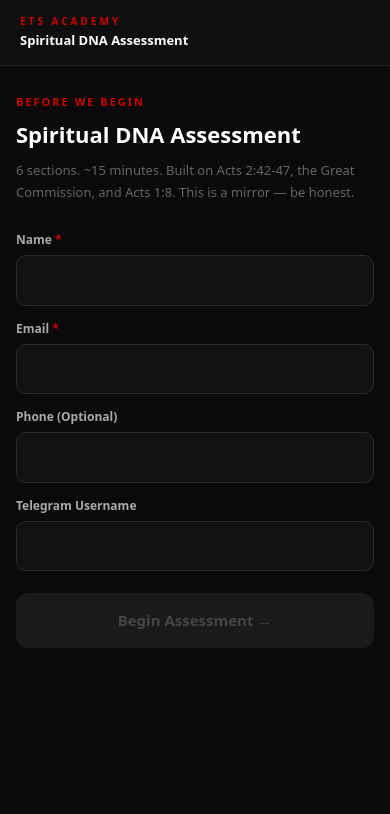
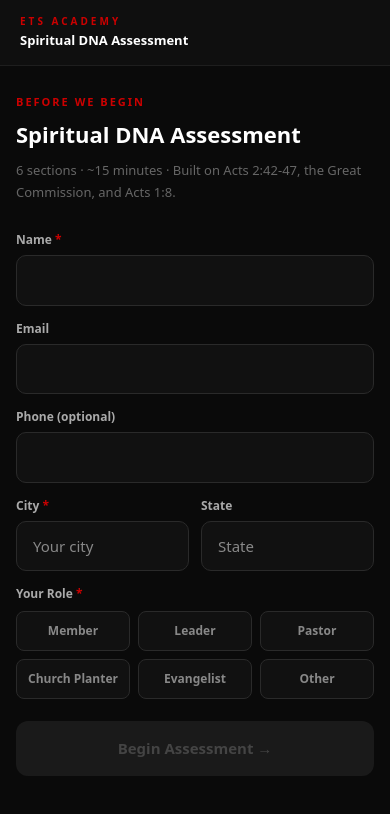
Before and after one commit to Pastorreno/jesus-generation-mini-app, a Next.js app: page /assessment in a window 390 px wide. Shown: the top 814 px of the page. Built offline with nearby package versions, Linux system fonts and the light colour scheme.

Commit message:
fix: trim love language to 10 distinct pairs, fix tap responsiveness

```diff
--- a/src/app/assessment/page.tsx
+++ b/src/app/assessment/page.tsx
@@ -7,7 +7,7 @@ import type { S1Answers, S2Answers, S3Answers, S4Answers, S5Answers, S6Answers }
 
 type Step = 'intake' | 's1' | 's2' | 's3' | 's4' | 's5' | 's6' | 'submitting';
 
-interface Intake { name: string; email: string; phone: string; telegram: string; }
+interface Intake { name: string; email: string; phone: string; telegram: string; city: string; state: string; role: string; church_name: string; }
 
 const STORAGE_KEY = 'ets_assessment_v2';
 const save = (d: object) => { try { localStorage.setItem(STORAGE_KEY, JSON.stringify(d)); } catch {} };
@@ -26,7 +26,7 @@ export default function AssessmentPage() {
   const router = useRouter();
   const [step, setStep] = useState<Step>('intake');
   const [telegramId, setTelegramId] = useState<number | null>(null);
-  const [intake, setIntake] = useState<Intake>({ name: '', email: '', phone: '', telegram: '' });
+  const [intake, setIntake] = useState<Intake>({ name: '', email: '', phone: '', telegram: '', city: '', state: '', role: '', church_name: '' });
   const [s1, setS1] = useState<S1Answers>({});
   const [s2, setS2] = useState<S2Answers>({});
   const [s3, setS3] = useState<S3Answers>({});
@@ -42,11 +42,11 @@ export default function AssessmentPage() {
     const tgUsername = params.get('username');
     if (tgId) {
       setTelegramId(Number(tgId));
-      setIntake({ name: tgName ? decodeURIComponent(tgName) : '', email: '', phone: '', telegram: tgUsername ? decodeURIComponent(tgUsername) : '' });
+      setIntake({ name: tgName ? decodeURIComponent(tgName) : '', email: '', phone: '', telegram: tgUsername ? decodeURIComponent(tgUsername) : '', city: '', state: '', role: '', church_name: '' });
     }
     const saved = load();
     if (saved?.step && saved.step !== 'intake') {
-      setIntake(saved.intake ?? { name: '', email: '', phone: '', telegram: '' });
+      setIntake(saved.intake ?? { name: '', email: '', phone: '', telegram: '', city: '', state: '', role: '', church_name: '' });
       setS1(saved.s1 ?? {}); setS2(saved.s2 ?? {}); setS3(saved.s3 ?? {});
       setS4(saved.s4 ?? {}); setS5(saved.s5 ?? {}); setS6(saved.s6 ?? {});
       setStep(saved.step);
@@ -192,20 +192,25 @@ export default function AssessmentPage() {
 }
 
 // ─── INTAKE ───────────────────────────────────────────────────────────────────
-function IntakeStep({ values, onChange, onNext }: { values: { name: string; email: string; phone: string; telegram: string }; onChange: (v: { name: string; email: string; phone: string; telegram: string }) => void; onNext: () => void }) {
-  const valid = values.name.trim().length > 0 && values.email.trim().length > 0;
+function IntakeStep({ values, onChange, onNext }: { values: Intake; onChange: (v: Intake) => void; onNext: () => void }) {
+  const valid = values.name.trim().length > 0 && values.city.trim().length > 0 && values.role.length > 0;
+
+  const ROLES = ['Member', 'Leader', 'Pastor', 'Church Planter', 'Evangelist', 'Other'];
+
   return (
     <div>
       <p style={{ color: '#cc0000', fontSize: 11, fontWeight: 700, textTransform: 'uppercase', letterSpacing: 2, marginBottom: 8 }}>Before We Begin</p>
       <h1 style={{ color: '#fff', fontSize: 22, fontWeight: 800, marginBottom: 8 }}>Spiritual DNA Assessment</h1>
       <p style={{ color: '#666', fontSize: 13, marginBottom: 28, lineHeight: 1.7 }}>
-        6 sections. ~15 minutes. Built on Acts 2:42-47, the Great Commission, and Acts 1:8. This is a mirror — be honest.
+        6 sections · ~15 minutes · Built on Acts 2:42-47, the Great Commission, and Acts 1:8.
       </p>
-      {(['name','email','phone','telegram'] as const).map(k => (
+
+      {/* Name */}
+      {(['name','email','phone'] as const).map(k => (
         <div key={k} style={{ marginBottom: 14 }}>
-          <label style={{ color: '#aaa', fontSize: 12, fontWeight: 600, display: 'block', marginBottom: 6, textTransform: 'capitalize' }}>
-            {k === 'telegram' ? 'Telegram Username' : k === 'phone' ? 'Phone (optional)' : k.charAt(0).toUpperCase() + k.slice(1)}
-            {(k === 'name' || k === 'email') && <span style={{ color: '#cc0000' }}> *</span>}
+          <label style={{ color: '#aaa', fontSize: 12, fontWeight: 600, display: 'block', marginBottom: 6 }}>
+            {k === 'phone' ? 'Phone (optional)' : k.charAt(0).toUpperCase() + k.slice(1)}
+            {k === 'name' && <span style={{ color: '#cc0000' }}> *</span>}
           </label>
           <input
             type={k === 'email' ? 'email' : k === 'phone' ? 'tel' : 'text'}
@@ -215,6 +220,39 @@ function IntakeStep({ values, onChange, onNext }: { values: { name: string; emai
           />
         </div>
       ))}
+
+      {/* Location */}
+      <div style={{ display: 'grid', gridTemplateColumns: '1fr 1fr', gap: 12, marginBottom: 14 }}>
+        <div>
+          <label style={{ color: '#aaa', fontSize: 12, fontWeight: 600, display: 'block', marginBottom: 6 }}>City <span style={{ color: '#cc0000' }}>*</span></label>
+          <input value={values.city} onChange={e => onChange({ ...values, city: e.target.value })} placeholder="Your city" style={{ width: '100%', background: '#111', border: '1px solid #2a2a2a', borderRadius: 10, padding: '13px 16px', color: '#fff', fontSize: 15, boxSizing: 'border-box', outline: 'none' }} />
+        </div>
+        <div>
+          <label style={{ color: '#aaa', fontSize: 12, fontWeight: 600, display: 'block', marginBottom: 6 }}>State</label>
+          <input value={values.state} onChange={e => onChange({ ...values, state: e.target.value })} placeholder="State" style={{ width: '100%', background: '#111', border: '1px solid #2a2a2a', borderRadius: 10, padding: '13px 16px', color: '#fff', fontSize: 15, boxSizing: 'border-box', outline: 'none' }} />
+        </div>
+      </div>
+
+      {/* Role */}
+      <div style={{ marginBottom: 14 }}>
+        <label style={{ color: '#aaa', fontSize: 12, fontWeight: 600, display: 'block', marginBottom: 8 }}>Your Role <span style={{ color: '#cc0000' }}>*</span></label>
+        <div style={{ display: 'grid', gridTemplateColumns: '1fr 1fr 1fr', gap: 8 }}>
+          {ROLES.map(r => (
+            <button key={r} onClick={() => onChange({ ...values, role: r })} style={{ padding: '10px 8px', background: values.role === r ? '#cc0000' : '#111', border: `1px solid ${values.role === r ? '#cc0000' : '#2a2a2a'}`, borderRadius: 8, color: values.role === r ? '#fff' : '#888', fontSize: 12, fontWeight: 600, cursor: 'pointer' }}>
+              {r}
+            </button>
+          ))}
+        </div>
+      </div>
+
+      {/* Church name — show if not just a member */}
+      {values.role && values.role !== 'Member' && (
+        <div style={{ marginBottom: 14 }}>
+          <label style={{ color: '#aaa', fontSize: 12, fontWeight: 600, display: 'block', marginBottom: 6 }}>Church / Ministry Name</label>
+          <input value={values.church_name} onChange={e => onChange({ ...values, church_name: e.target.value })} placeholder="Name of your church or ministry" style={{ width: '100%', background: '#111', border: '1px solid #2a2a2a', borderRadius: 10, padding: '13px 16px', color: '#fff', fontSize: 15, boxSizing: 'border-box', outline: 'none' }} />
+        </div>
+      )}
+
       <button onClick={onNext} disabled={!valid} style={{ width: '100%', padding: 16, marginTop: 8, background: valid ? '#cc0000' : '#1a1a1a', color: valid ? '#fff' : '#444', border: 'none', borderRadius: 12, fontSize: 15, fontWeight: 700, cursor: valid ? 'pointer' : 'not-allowed' }}>
         Begin Assessment →
       </button>
@@ -309,6 +347,8 @@ function PairSection({ title, subtitle, questions, answers, onAnswer, onNext }:
                   border: `2px solid ${sel === opt ? '#cc0000' : '#1e1e1e'}`,
                   borderRadius: 12, color: sel === opt ? '#fff' : '#999',
                   fontSize: 14, cursor: 'pointer', lineHeight: 1.6,
+                  WebkitTapHighlightColor: 'transparent',
+                  transition: 'border-color 0.1s, background 0.1s',
                 }}
               >
                 {opt === 'A' ? q.optionA : q.optionB}
--- a/src/lib/scoring.ts
+++ b/src/lib/scoring.ts
@@ -88,16 +88,16 @@ export function scoreAnimals(answers: S2Answers): AnimalResult {
 // ─── S3: LOVE LANGUAGES ───────────────────────────────────────────────────────
 
 const LL_KEY: Record<number, { A: string; B: string }> = {
-  25: { A:'words', B:'touch'  }, 26: { A:'time',  B:'acts'   },
-  27: { A:'gifts', B:'words'  }, 28: { A:'acts',  B:'touch'  },
-  29: { A:'gifts', B:'time'   }, 30: { A:'acts',  B:'gifts'  },
-  31: { A:'words', B:'time'   }, 32: { A:'touch', B:'gifts'  },
-  33: { A:'time',  B:'words'  }, 34: { A:'words', B:'acts'   },
-  35: { A:'time',  B:'touch'  }, 36: { A:'words', B:'acts'   },
-  37: { A:'gifts', B:'touch'  }, 38: { A:'acts',  B:'time'   },
-  39: { A:'gifts', B:'words'  }, 40: { A:'touch', B:'acts'   },
-  41: { A:'time',  B:'gifts'  }, 42: { A:'words', B:'touch'  },
-  43: { A:'acts',  B:'time'   }, 44: { A:'gifts', B:'acts'   },
+  25: { A:'words', B:'touch'  },
+  26: { A:'time',  B:'acts'   },
+  27: { A:'gifts', B:'time'   },
+  28: { A:'words', B:'acts'   },
+  29: { A:'touch', B:'gifts'  },
+  30: { A:'time',  B:'words'  },
+  31: { A:'acts',  B:'touch'  },
+  32: { A:'gifts', B:'time'   },
+  33: { A:'words', B:'acts'   },
+  34: { A:'touch', B:'time'   },
 };
 
 const LL_LABELS: Record<string, string> = {
```
Also changed, not shown: src/lib/questions.ts (+10 -20 lines).
